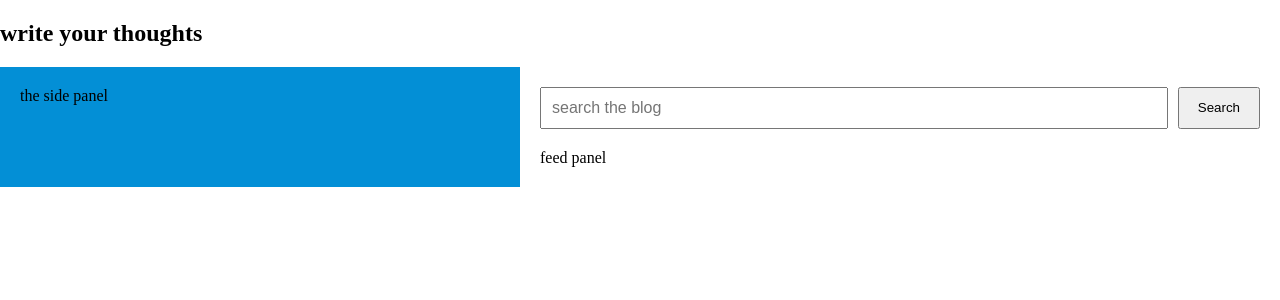
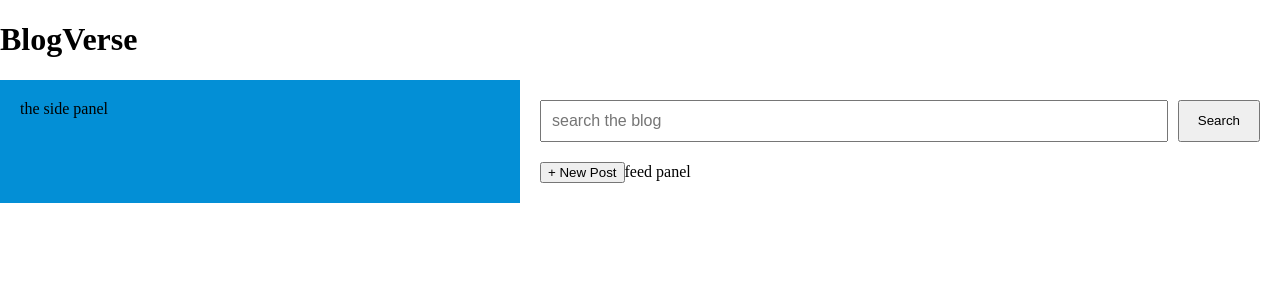
Before and after one commit to Ranrajen/BlogVerse, a React (Vite) app: page / in a window 1280 px wide. Shown: the top 300 px of the page. Built offline with nearby package versions, Linux system fonts and the light colour scheme.

Commit message:
updated with the new post button

```diff
--- a/src/App.css
+++ b/src/App.css
@@ -27,21 +27,3 @@ body,
   background-color: #ffffff;
   padding: 20px;
 }
-
-.search-bar {
-  display: flex;
-  gap: 10px;
-
-  margin-bottom: 20px;
-}
-
-.search-bar input {
-  flex: 1;
-  padding: 10px;
-  font-size: 16px;
-}
-
-.search-bar button {
-  padding: 10px 18px;
-  cursor: pointer;
-}
--- a/src/App.tsx
+++ b/src/App.tsx
@@ -1,15 +1,17 @@
 // 1. Fixed the relative path typo (added the dot)
 import './App.css';
-import Header from './components/Header';
-import SearchBar from './components/SearchBar';
+import Header from './components/header/Header';
+import NewPostButton from './components/newpost/NewPostButton';
+import SearchBar from './components/search/SearchBar';
 
-function App() {
+const App =() => {
   return (
     <div className='app'>     <Header />
       <div className="screen-split">
         <aside className="left-side">the side panel</aside>
         <main className="right-side">
           <SearchBar />
+          <NewPostButton/>
           feed panel
         </main>
       </div>
--- a/src/components/Header.tsx
+++ /dev/null
@@ -1,11 +0,0 @@
-function Header() {
-  return (
-    <>
-
-      <header>
-        <h2>write your thoughts </h2>
-      </header>
-    </>
-  );
-}
-export default Header;
--- /dev/null
+++ b/src/components/header/Header.tsx
@@ -0,0 +1,8 @@
+const Header = () => {
+  return (
+    <>
+      <h1>BlogVerse</h1>
+    </>
+  );
+};
+export default Header;
--- /dev/null
+++ b/src/components/newpost/NewPostButton.tsx
@@ -0,0 +1,7 @@
+
+
+const NewPostButton =()=>{
+return <button>+ New Post </button>
+    }
+
+    export default NewPostButton;
--- a/src/components/SearchBar.tsx
+++ b/src/components/search/SearchBar.tsx
@@ -1,3 +1,5 @@
+import './search.css';
+
 function SearchBar() {
   return (
     <>
--- /dev/null
+++ b/src/components/search/search.css
@@ -0,0 +1,17 @@
+.search-bar {
+  display: flex;
+  gap: 10px;
+
+  margin-bottom: 20px;
+}
+
+.search-bar input {
+  flex: 1;
+  padding: 10px;
+  font-size: 16px;
+}
+
+.search-bar button {
+  padding: 10px 18px;
+  cursor: pointer;
+}
```
Also changed, not shown: src/components/header/header.css (added).
